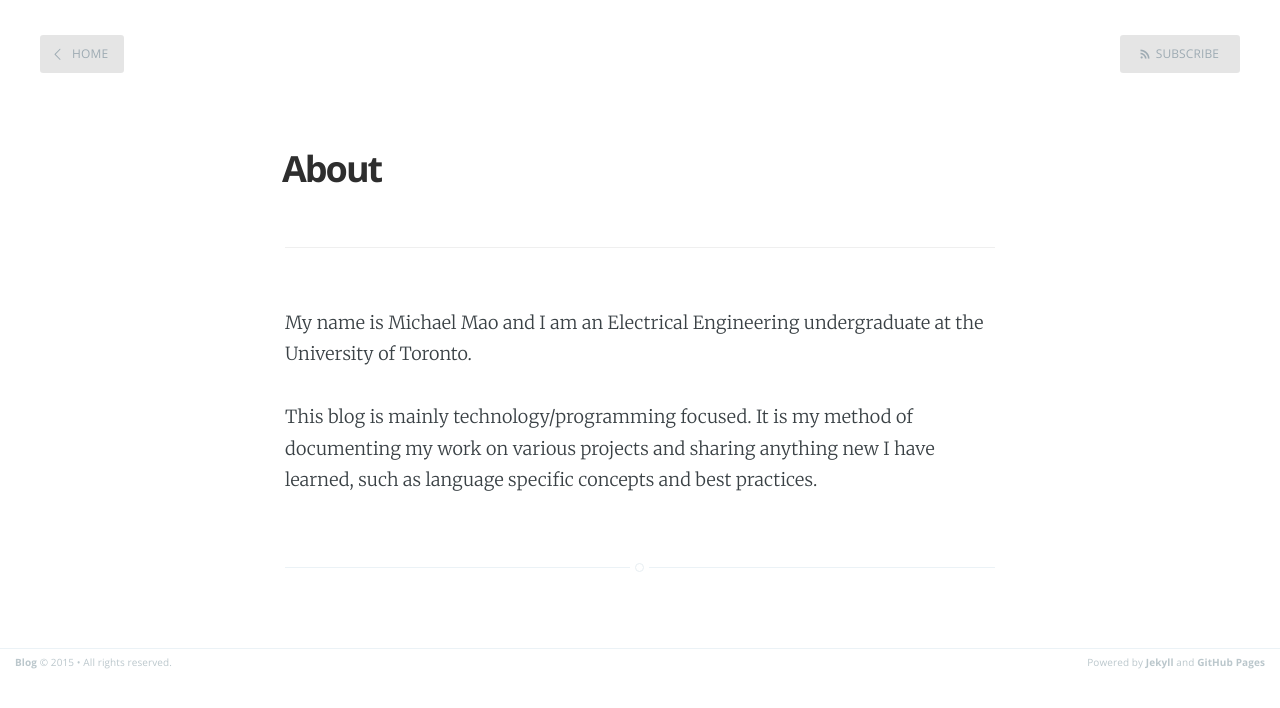
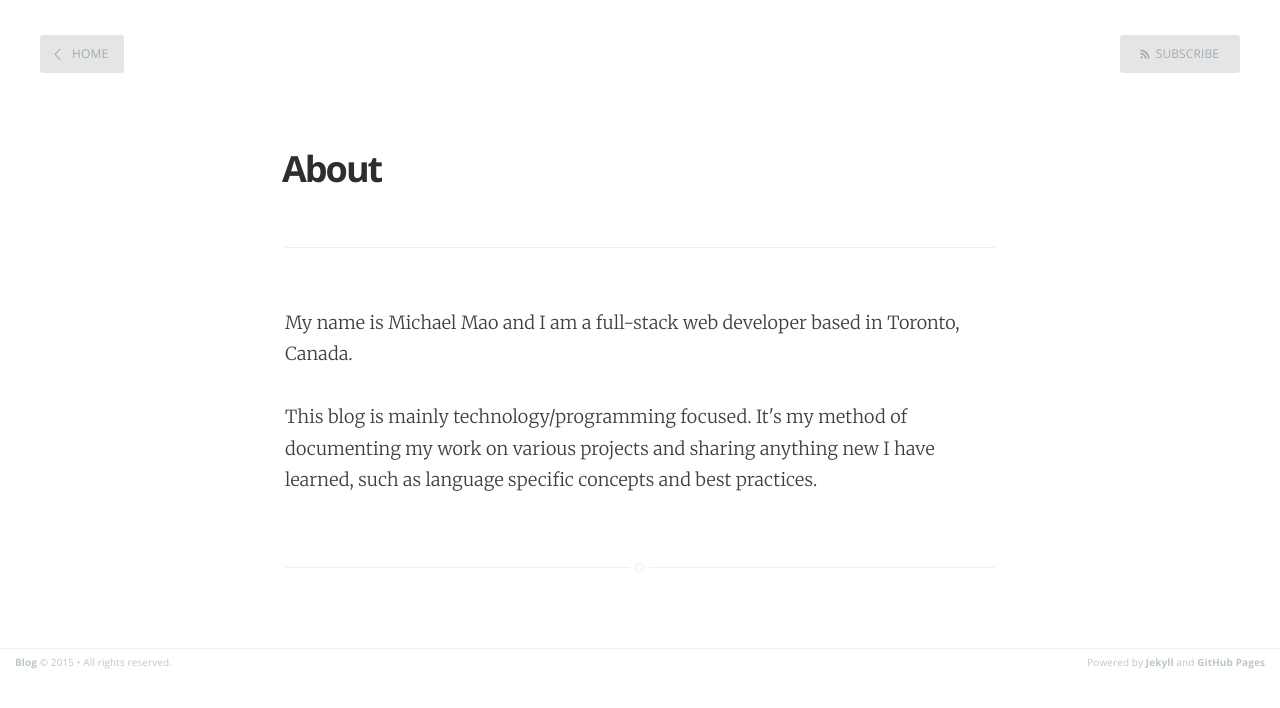
Before and after one commit to michael-mao/michael-mao.github.io, a Jekyll site: the page built from pages/about.html, in a window 1280 px wide. Shown: the top 708 px of the page. Built offline with Jekyll 4.4.1, drawn with Linux system fonts in a browser that asks for light colours.

Commit message:
Update about page.

```diff
--- a/pages/about.html
+++ b/pages/about.html
@@ -5,10 +5,10 @@ permalink: /about/
 ---
 
 <p>
-My name is Michael Mao and I am an Electrical Engineering undergraduate at the University of Toronto.
+My name is Michael Mao and I am a full-stack web developer based in Toronto, Canada.
 </p>
 
 <p>
-This blog is mainly technology/programming focused. It is my method of documenting my work on various
+This blog is mainly technology/programming focused. It's my method of documenting my work on various
 projects and sharing anything new I have learned, such as language specific concepts and best practices.
 </p>
```
